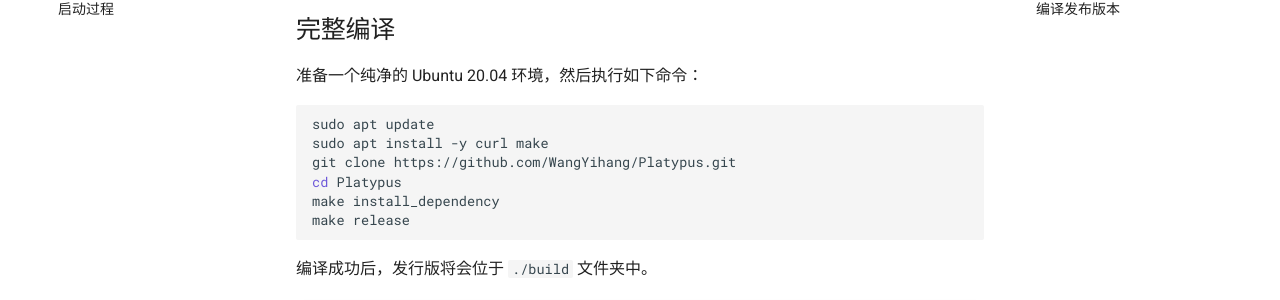
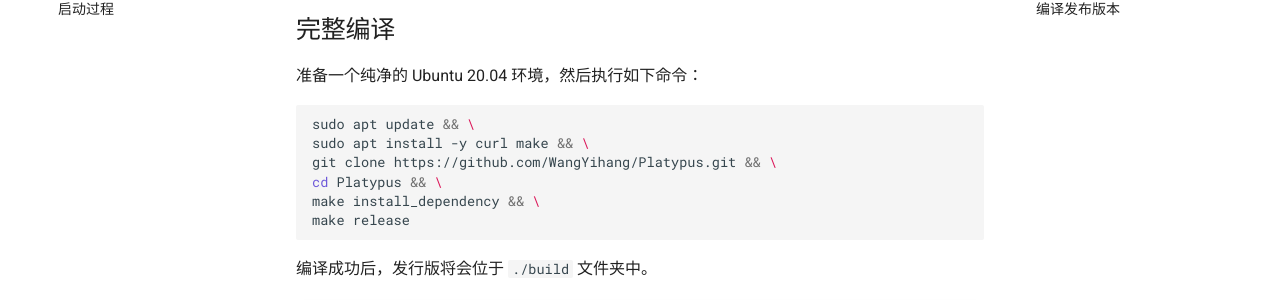
Before and after one commit to WangYihang/Platypus, an MkDocs documentation site: the page built from docs/zh/docs/内部机制/build.md, in a window 1280 px wide and 900 px high. Shown: the part 291-591 px from the top of the window. Built offline with MkDocs 1.6.1 and Material for MkDocs 9.7.7, drawn with Linux system fonts in a browser that asks for light colours.

Commit message:
docs(compile.md): change compile commands into one-line

````diff
--- a/docs/zh/docs/内部机制/build.md
+++ b/docs/zh/docs/内部机制/build.md
@@ -8,11 +8,11 @@
 准备一个纯净的 Ubuntu 20.04 环境，然后执行如下命令：
 
 ```bash
-sudo apt update
-sudo apt install -y curl make
-git clone https://github.com/WangYihang/Platypus.git
-cd Platypus
-make install_dependency
+sudo apt update && \
+sudo apt install -y curl make && \
+git clone https://github.com/WangYihang/Platypus.git && \
+cd Platypus && \
+make install_dependency && \
 make release
 ```
 
````
Also changed, not shown: 2 other files.
